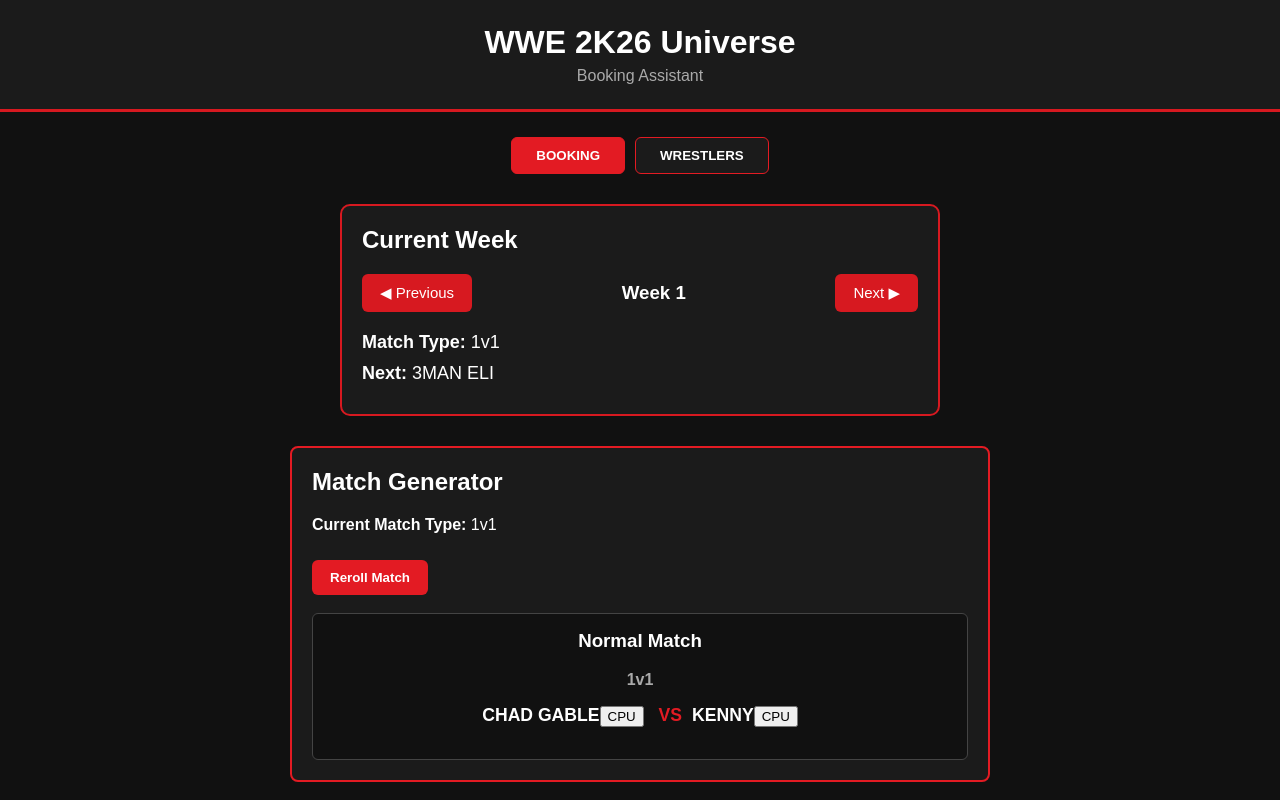
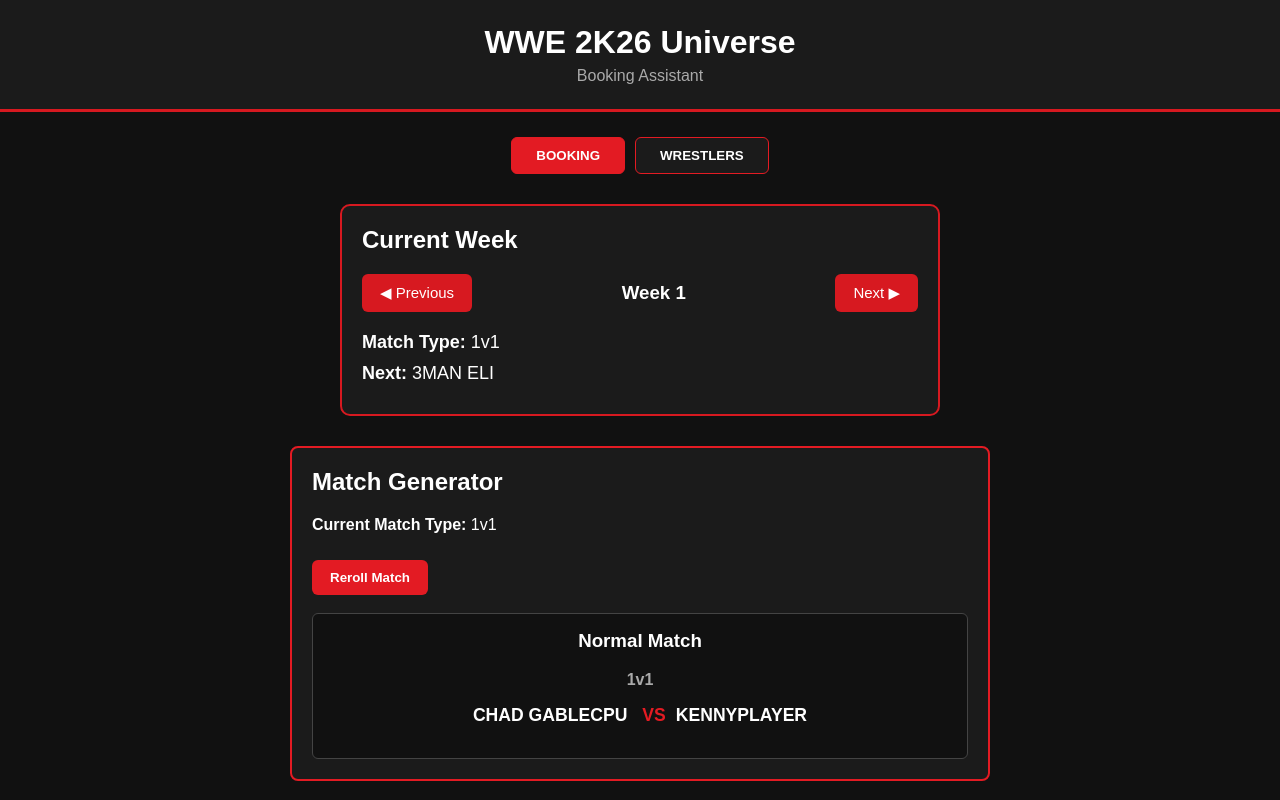
Before and after one commit to themyzteziz/wwe-universe, a React (Vite) app: page / in a window 1280 px wide. Both pictures are taken after a click on the button "Generate Match". Shown: the top 800 px of the page. Built offline with nearby package versions, Linux system fonts and the light colour scheme.

Commit message:
fix: randomly assign player on every match generation (#29)

```diff
--- a/components/MatchGenerator.jsx
+++ b/components/MatchGenerator.jsx
@@ -72,7 +72,7 @@ export default function MatchGenerator({
       title: "Normal Match",
       type: currentMatchType,
       participants,
-      playerName: null,
+      playerName: participants[Math.floor(Math.random() * participants.length)].name,
     });
   }
 
@@ -117,18 +117,11 @@ export default function MatchGenerator({
                     key={wrestler.name}
                   >
                     {wrestler.name}
-                    <button
-                      type="button"
+                    <span
                       className={`player-select-button${generatedMatch.playerName === wrestler.name ? " selected" : ""}`}
-                      aria-label={`Play as ${wrestler.name}`}
-                      aria-pressed={generatedMatch.playerName === wrestler.name}
-                      onClick={() => setGeneratedMatch((match) => ({
-                        ...match,
-                        playerName: match.playerName === wrestler.name ? null : wrestler.name,
-                      }))}
                     >
                       {generatedMatch.playerName === wrestler.name ? "PLAYER" : "CPU"}
-                    </button>
+                    </span>
 
                     {index <
                       generatedMatch.participants.length -
```
